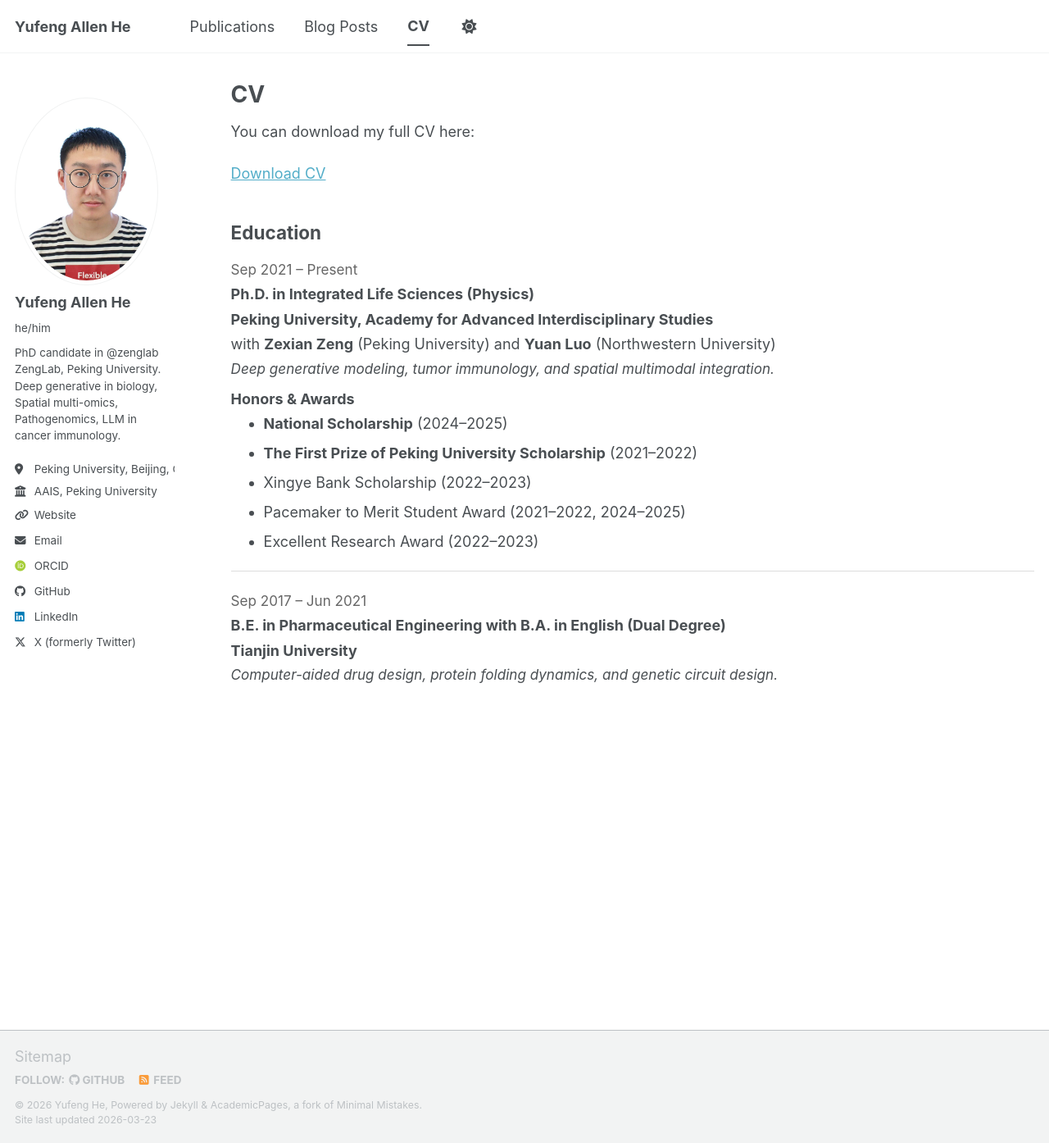
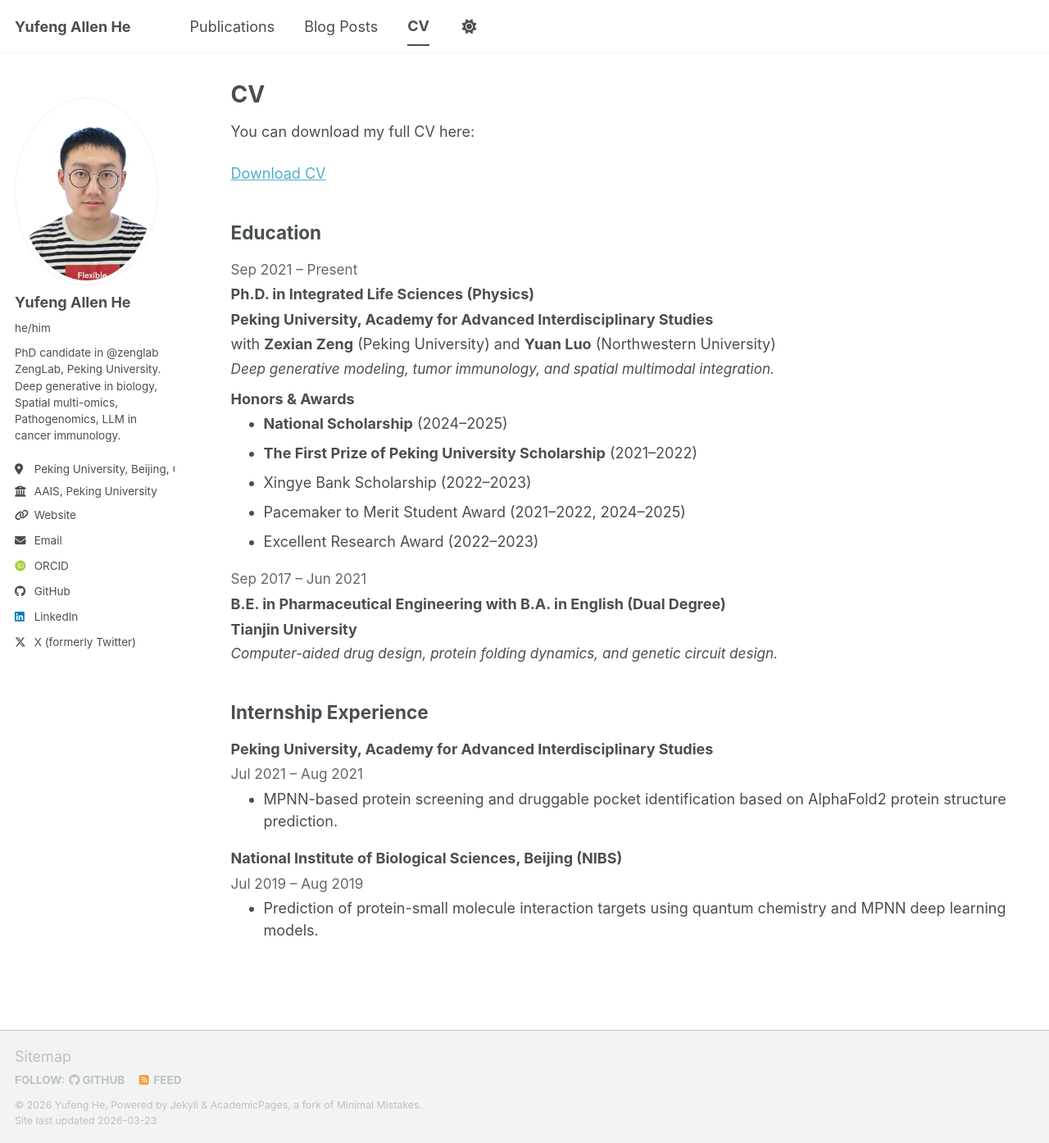
Before and after one commit to yufenghe-allen/yufenghe-allen.github.io, a Jekyll site: the page built from _pages/cv.md, in a window 1280 px wide and 1394 px high. Shown: the whole window at 82% size. Built offline with Jekyll 4.4.1, drawn with Linux system fonts in a browser that asks for light colours; some web fonts are replaced; a script bundle is joined from its source files by our own code; library files that are not in the unit come from our copies.

Commit message:
Update cv.md

```diff
--- a/_pages/cv.md
+++ b/_pages/cv.md
@@ -31,15 +31,13 @@ with <strong>Zexian Zeng</strong> (Peking University) and <strong>Yuan Luo</stro
 
 <p style="margin-top: 0; margin-bottom: 0.2em;"><strong>Honors &amp; Awards</strong></p>
 
-<ul style="margin-top: 0.2em; margin-bottom: 1.2em;">
+<ul style="margin-top: 0.2em; margin-bottom: 1em;">
   <li><strong>National Scholarship</strong> (2024–2025)</li>
   <li><strong>The First Prize of Peking University Scholarship</strong> (2021–2022)</li>
   <li>Xingye Bank Scholarship (2022–2023)</li>
   <li>Pacemaker to Merit Student Award (2021–2022, 2024–2025)</li>
   <li>Excellent Research Award (2022–2023)</li>
 </ul>
-
-<hr style="margin: 1.2em 0 1.2em 0; border: none; border-top: 1px solid #ddd;">
 
 <p style="margin-bottom: 0.2em;"><span style="font-size: 0.95em; color: #666;">Sep 2017 – Jun 2021</span></p>
 
@@ -50,3 +48,27 @@ with <strong>Zexian Zeng</strong> (Peking University) and <strong>Yuan Luo</stro
 <p style="margin-top: 0; margin-bottom: 1em; font-size: 0.95em;">
 <em>Computer-aided drug design, protein folding dynamics, and genetic circuit design.</em>
 </p>
+
+## Internship Experience
+
+<p style="margin-bottom: 0.2em;">
+<strong>Peking University, Academy for Advanced Interdisciplinary Studies</strong>
+</p>
+<p style="margin-top: 0; margin-bottom: 0.2em;">
+<span style="font-size: 0.95em; color: #666;">Jul 2021 – Aug 2021</span>
+</p>
+
+<ul style="margin-top: 0.2em; margin-bottom: 1em;">
+  <li>MPNN-based protein screening and druggable pocket identification based on AlphaFold2 protein structure prediction.</li>
+</ul>
+
+<p style="margin-bottom: 0.2em;">
+<strong>National Institute of Biological Sciences, Beijing (NIBS)</strong>
+</p>
+<p style="margin-top: 0; margin-bottom: 0.2em;">
+<span style="font-size: 0.95em; color: #666;">Jul 2019 – Aug 2019</span>
+</p>
+
+<ul style="margin-top: 0.2em; margin-bottom: 1em;">
+  <li>Prediction of protein-small molecule interaction targets using quantum chemistry and MPNN deep learning models.</li>
+</ul>
```
